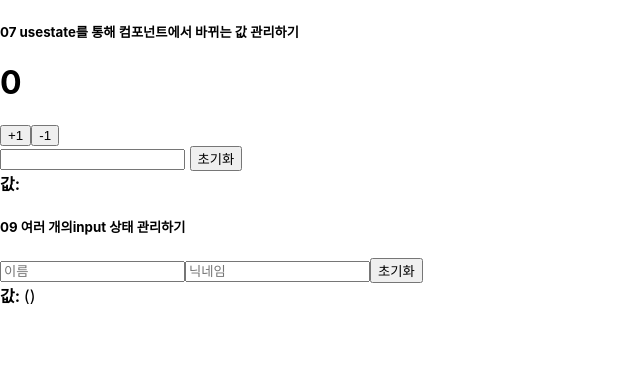
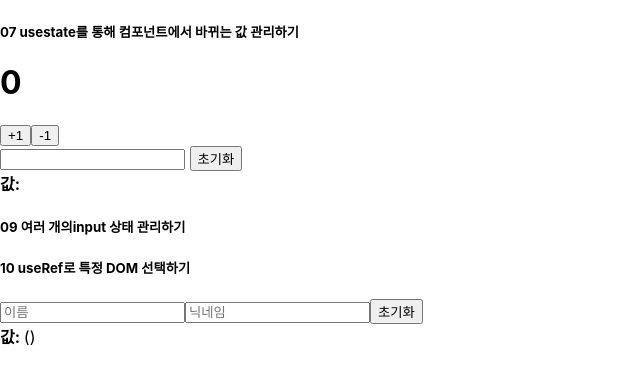
Before and after one commit to sharpcoder312/Front-end_prac, a React (Create React App) app in the folder React/vlpt-tutorial/begin-react/: page / in a window 1280 px wide. Shown: the top 384 px of the page, without its empty margins (0-640 px from the left). Built offline with nearby package versions, Linux system fonts and the light colour scheme.

Commit message:
Add: [10 useRef로 특정 DOM 선택하기]

```diff
--- a/React/vlpt-tutorial/begin-react/src/inputSample2.js
+++ b/React/vlpt-tutorial/begin-react/src/inputSample2.js
@@ -1,4 +1,4 @@
-import React, {useState} from 'react';
+import React, {useState, useRef} from 'react';
 // useState에서 기존에는 단지 문자열 값을 관리했지만 '문자', '숫자' 뿐만아니라 여러 개의 문자열을 저장하고 있는 '배열'이나 '객체'도 저장 가능하다.
 
 function InputSample() {
@@ -7,7 +7,7 @@ function InputSample() {
     nickname: '',
   });
   // 여러 개의 문자열을 가지는 객체 형태의 상태 관리
-
+  const nameInput = useRef();
   const { name, nickname } = inputs;
   // 객체 비구조 할당
 
@@ -36,12 +36,14 @@ function InputSample() {
       name: '',
       nickname: ''
     })
+    nameInput.current.focus(); // current는 해당 특정 DOM을 가리키는 역할을 한다.
   }
 
   return (
     <div>
       <h5>09 여러 개의input 상태 관리하기</h5> {/*  input에 name값을 설정하고 event가 발생했을 때 이 값을 참조 */}
-      <input name="name" placeholder="이름" onChange={changeContent} value={name} />
+      <h5>10 useRef로 특정 DOM 선택하기</h5>
+      <input name="name" placeholder="이름" onChange={changeContent} value={name} ref={nameInput}/>
       <input name="nickname" placeholder="닉네임" onChange={changeContent} value={nickname} />
       <button onClick={resetContent}>초기화</button>
       <div>
```
